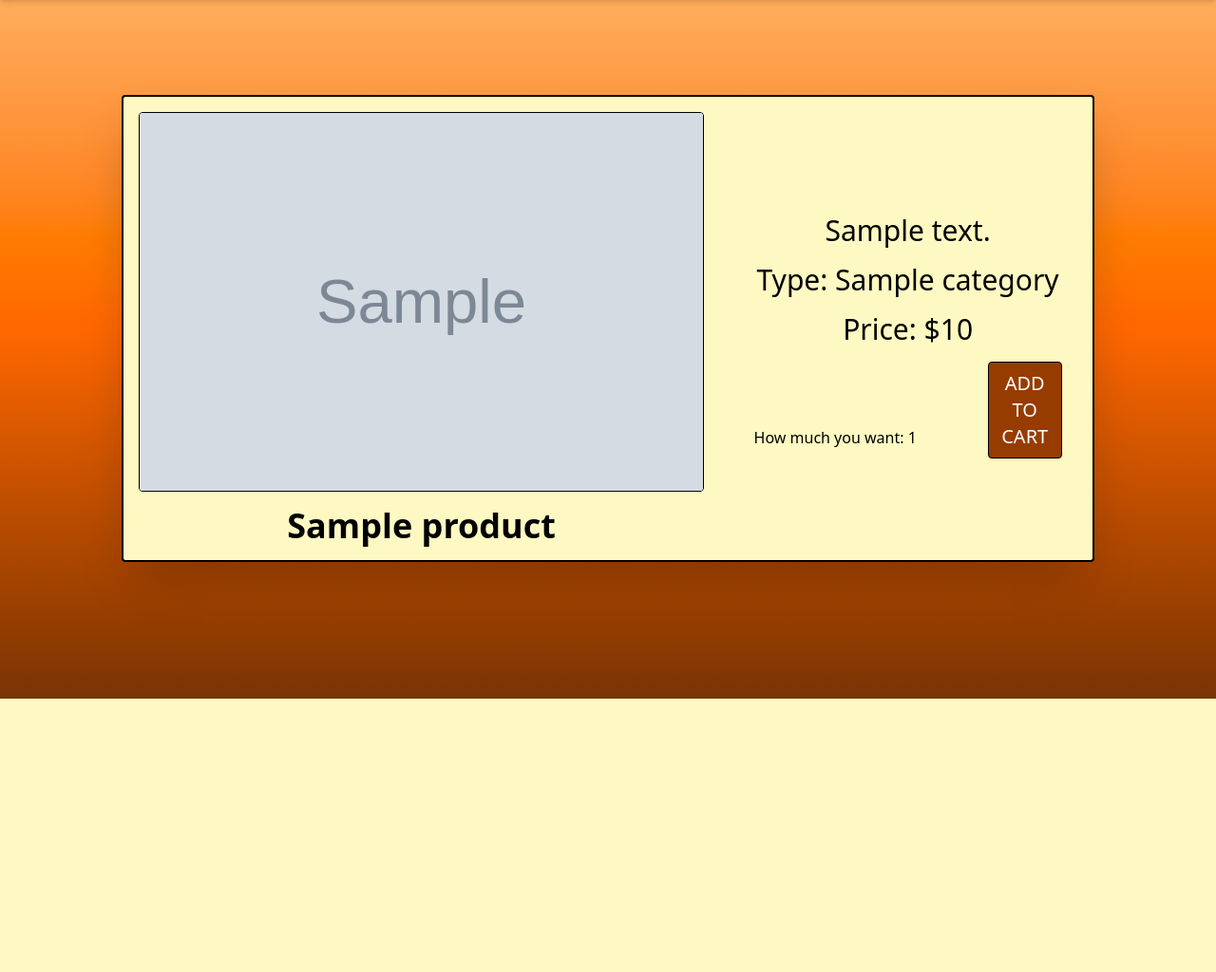
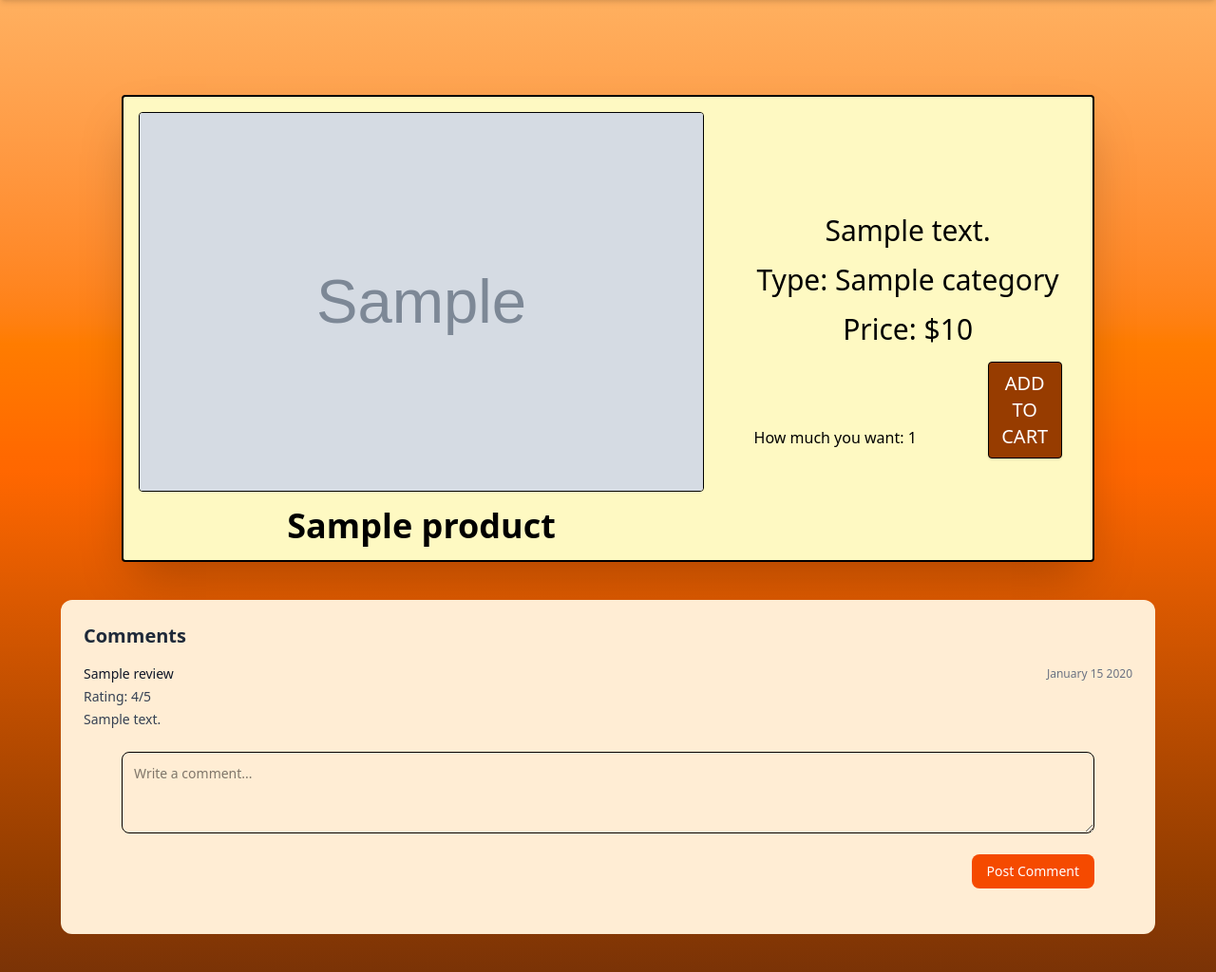
Before and after one commit to ImNotKael/Bready, a Flask app: template templates/product.html.jinja in a window 1280 px wide. Shown: the part 64-1088 px from the top of the page at 95% size. Before the commit the page ends 800 px from the top, so only its background shows below. Run offline with Flask 3, Linux system fonts and the light colour scheme; the template is opened without the code that fills it: most values are stand-ins (such as "Sample title", 1, 10 or a date in 2020); grey boxes marked "Sample" are stand-in pictures.

Commit message:
created reviews sect

```diff
--- a/main.py
+++ b/main.py
@@ -1,8 +1,6 @@
 from flask import Flask, render_template, request, flash, redirect , abort
 
 from flask_login import LoginManager, login_user , logout_user , login_required , current_user
-
-from datetime import datetime
 
 import pymysql
 import pymysql.cursors
@@ -80,12 +78,28 @@ def browse():
 def product_page(product_id):
     connection = connect_db()
     cursor = connection.cursor()
-    cursor.execute("SELECT * FROM `Product` WHERE `ID` = %s", (product_id))
+
+    cursor.execute("""
+    SELECT * FROM `Product` WHERE `ID` = %s
+    """ , (product_id))
+
     result = cursor.fetchone()
+    cursor.execute("""
+
+    SELECT * FROM `Review`
+    JOIN `User` ON `User`.`ID` = `Review`.`UserID`
+    WHERE `ProductID` = %s
+
+    """, (product_id))
+    reviews = cursor.fetchall()
+
+
+
+
     connection.close()
     if result is None:
         abort(404)
-    return render_template("product.html.jinja", product=result)
+    return render_template("product.html.jinja", product=result , reviews = reviews)
 
 @app.route("/product/<product_id>/add_to_cart" , methods=["POST"])
 @login_required
@@ -268,6 +282,4 @@ def order():
     """ , (current_user.id))
     results = cursor.fetchall()
 
-
-
     return render_template("order.html.jinja"  , orders=results ,)
--- a/templates/product.html.jinja
+++ b/templates/product.html.jinja
@@ -3,6 +3,7 @@
   <head>
     <meta charset="UTF-8" />
     <meta name="viewport" content="width=device-width, initial-scale=1.0" />
+    <title>Buy your {{product['Name']}}</title>
     <script src="https://cdn.jsdelivr.net/npm/@tailwindcss/browser@4"></script>
   </head>
   <body class="min-h-screen bg-gradient-to-b from-orange-300 via-orange-500 to-amber-900">
@@ -24,5 +25,49 @@
             </form>
         </div>
     </div>
+
+  <div class="max-w-6xl mx-auto p-6 bg-orange-100 rounded-xl mt-10 mb-10">
+
+  <h2 class="text-xl font-semibold text-gray-800 mb-4">
+    Comments
+  </h2>
+
+
+  <div class="space-y-6 mb-6">
+
+    <div class="flex gap-4">
+    {%for x in reviews%}
+      <div class="flex-1">
+
+        <div class="flex items-center justify-between">
+          <h4 class="text-sm font-medium text-gray-900">{{x['Name']}}</h4>
+          <span class="text-xs text-gray-500">{{x['Timestamp'].strftime('%B %-d %Y')}}</span>
+        </div>
+        <p class="mt-1 text-sm text-gray-700">
+          Rating: {{x['Rating']}}/5
+        </p>
+        <p class="mt-1 text-sm text-gray-700">
+          {{x['Comment']}}
+        </p>
+      </div>
+    </div>
+    {%endfor%}
+
+
+
+  <form class="space-y-4 mx-auto w-5xl">
+    <textarea
+      rows="3"
+      placeholder="Write a comment..."
+      class="w-full p-3 text-sm border rounded-lg focus:outline-none focus:ring-2 focus:ring-blue-500 focus:border-blue-500"></textarea>
+
+    <div class="flex justify-end">
+      <button type="submit" class="px-4 py-2 text-sm font-medium text-white bg-orange-600 rounded-lg hover:bg-orange-700 transition">
+        Post Comment
+      </button>
+    </div>
+  </form>
+  </div>
+</div>
   </body>
 </html>
```
